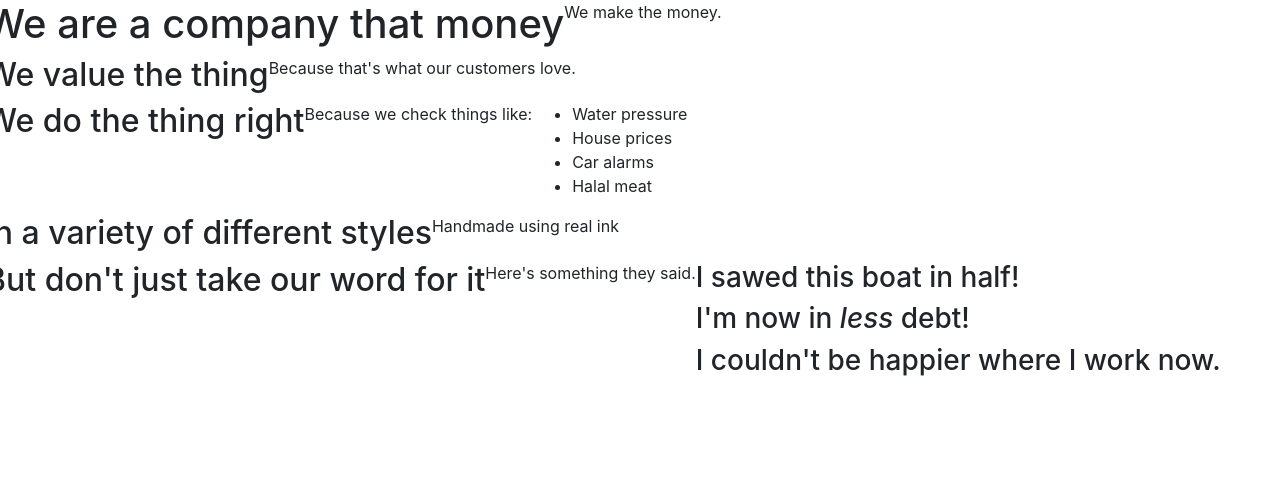
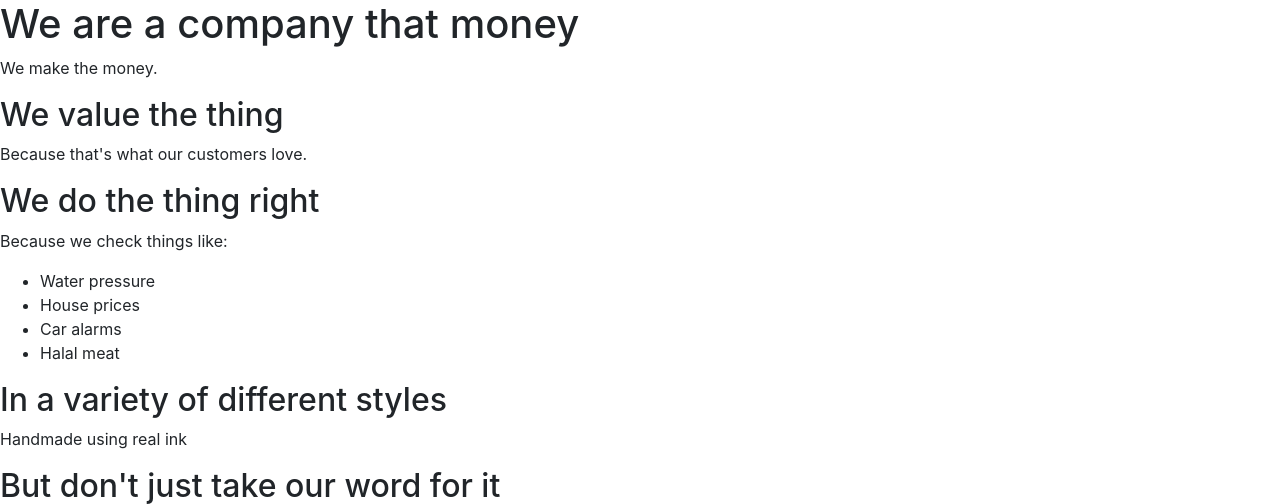
Before and after one commit to dayallnash/random-inc, a PHP site: page / in a window 1280 px wide. Shown: the part 400-904 px from the top of the page. Before the commit the page ends 776 px from the top, so only its background shows below. Run offline with PHP 8.4, Linux system fonts and the light colour scheme.

Commit message:
Regression

```diff
--- a/index.php
+++ b/index.php
@@ -5,17 +5,17 @@
 
     <body>
         <img src="assets/img/placeholderimg.jpg" width="50%" height="50%"></img>
-        <div id="top-hook" class="row">
+        <div id="top-hook">
             <h1>We are a company that money</h1>
             <p>We make the money.</p>
         </div>
 
-      <div id="block1" class="row">
+      <div id="block1">
         <h2>We value the thing</h2>
             <p>Because that's what our customers love.</p>
       </div>
 
-      <div id="block2" class="row">
+      <div id="block2">
         <h2>We do the thing right</h2>
             <p>Because we check things like:</p>
             <ul>
@@ -26,13 +26,13 @@
           </ul>
       </div>
 
-      <div id="block3" class="row">
+      <div id="block3">
         <h2>In a variety of different styles</h2>
           <p>Handmade using real ink</p>
           <!-- Maybe slideshow of pictures?       -->
       </div>
 
-      <div id="block4" class="row">
+      <div id="block4">
         <h2>But don't just take our word for it</h2>
           <p>Here's something they said.</p>
             <div class="testimonials">
```
